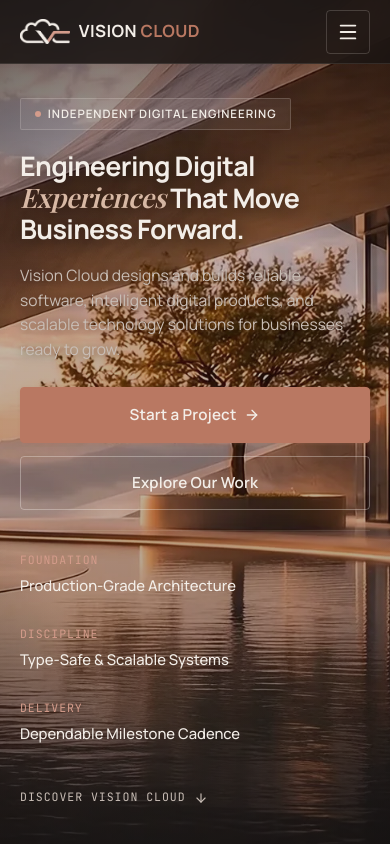
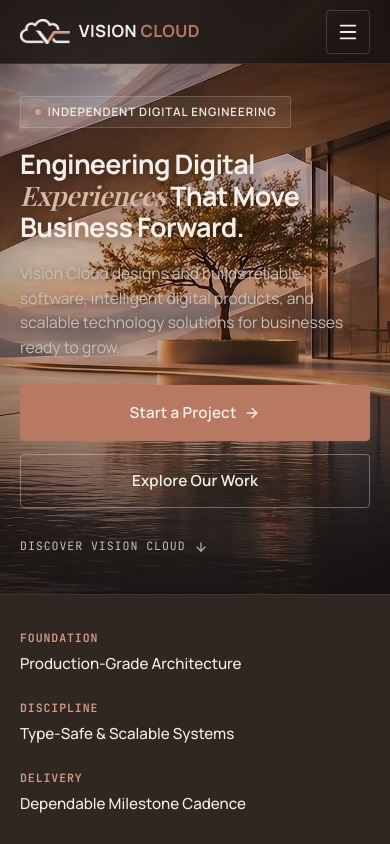
Before and after one commit to vignesh0071/vision-cloud, a React (Vite) app: page / in a window 390 px wide. Shown: the top 844 px of the page. Built offline with nearby package versions, Linux system fonts and the light colour scheme; a web font is replaced by a local one.

Commit message:
fix(layout): resolve hero gaps, reveal invisible content, separate feature strip, and fix mobile drawer overflow

```diff
--- a/src/pages/Home.tsx
+++ b/src/pages/Home.tsx
@@ -54,7 +54,7 @@ export const Home: React.FC = () => {
 
   const handleScrollToNext = (e: React.MouseEvent) => {
     e.preventDefault();
-    const target = document.getElementById('section-intro');
+    const target = document.getElementById('section-features') || document.getElementById('section-intro');
     if (target) {
       target.scrollIntoView({ behavior: 'smooth' });
     }
@@ -108,29 +108,12 @@ export const Home: React.FC = () => {
                   </div>
                 </Reveal>
 
-                <Reveal delayMs={500}>
-                  <div className="hero-specs-bar">
-                    <div className="hero-spec-item">
-                      <span className="hero-spec-item__label">FOUNDATION</span>
-                      <span className="hero-spec-item__value">Production-Grade Architecture</span>
-                    </div>
-                    <div className="hero-spec-item">
-                      <span className="hero-spec-item__label">DISCIPLINE</span>
-                      <span className="hero-spec-item__value">Type-Safe & Scalable Systems</span>
-                    </div>
-                    <div className="hero-spec-item">
-                      <span className="hero-spec-item__label">DELIVERY</span>
-                      <span className="hero-spec-item__value">Dependable Milestone Cadence</span>
-                    </div>
-                  </div>
-                </Reveal>
-
                 <div className="hero-scroll-cue-wrapper">
                   <a
-                    href="#section-intro"
+                    href="#section-features"
                     onClick={handleScrollToNext}
                     className="hero-scroll-cue"
-                    aria-label="Scroll to introduction"
+                    aria-label="Scroll to core engineering capabilities"
                   >
                     <span>DISCOVER VISION CLOUD</span>
                     <ArrowDown size={14} />
@@ -140,6 +123,28 @@ export const Home: React.FC = () => {
             </Container>
           </div>
         </CinematicVideoBackground>
+      </section>
+
+      {/* SECTION B: CORE ENGINEERING PILLARS (DISTINCT FEATURE STRIP SECTION) */}
+      <section id="section-features" className="features-specs-section" aria-label="Core Engineering Pillars">
+        <Container>
+          <Reveal delayMs={100}>
+            <div className="hero-specs-bar">
+              <div className="hero-spec-item">
+                <span className="hero-spec-item__label">FOUNDATION</span>
+                <span className="hero-spec-item__value">Production-Grade Architecture</span>
+              </div>
+              <div className="hero-spec-item">
+                <span className="hero-spec-item__label">DISCIPLINE</span>
+                <span className="hero-spec-item__value">Type-Safe & Scalable Systems</span>
+              </div>
+              <div className="hero-spec-item">
+                <span className="hero-spec-item__label">DELIVERY</span>
+                <span className="hero-spec-item__value">Dependable Milestone Cadence</span>
+              </div>
+            </div>
+          </Reveal>
+        </Container>
       </section>
 
       {/* SECTION B: INTRODUCTION (REFINED SPLIT EDITORIAL) */}
--- a/src/styles/components.css
+++ b/src/styles/components.css
@@ -406,13 +406,20 @@
   z-index: 2000;
   opacity: 0;
   visibility: hidden;
+  pointer-events: none;
+  overflow: hidden;
   transition: opacity var(--transition-base), visibility var(--transition-base);
   cursor: pointer;
+}
+
+.mobile-drawer:not(.is-open) {
+  display: none !important;
 }
 
 .mobile-drawer.is-open {
   opacity: 1;
   visibility: visible;
+  pointer-events: auto;
 }
 
 @media (min-width: 960px) {
@@ -583,10 +590,26 @@
 /* ---------- HERO SECTION ---------- */
 .hero-viewport {
   position: relative;
-  min-height: 100dvh;
-  min-height: 100vh;
+  min-height: calc(100vh - 80px);
+  min-height: calc(100dvh - 80px);
   display: flex;
   flex-direction: column;
+  background-color: var(--color-mocha-cinema);
+  width: 100%;
+}
+
+.hero-video-bg {
+  flex: 1;
+  display: flex;
+  flex-direction: column;
+  width: 100%;
+}
+
+.hero-video-bg .cinematic-video__content {
+  flex: 1;
+  display: flex;
+  flex-direction: column;
+  width: 100%;
 }
 
 .hero-section {
@@ -594,9 +617,10 @@
   flex: 1;
   display: flex;
   align-items: center;
-  padding-top: calc(var(--header-height) + 1.25rem);
-  padding-bottom: clamp(2.5rem, 5vw, 4.5rem);
+  padding-top: calc(var(--header-height) + 1.5rem);
+  padding-bottom: clamp(2.5rem, 4vw, 3.5rem);
   color: var(--color-warm-ivory);
+  width: 100%;
 }
 
 .hero-section__content {
@@ -628,51 +652,12 @@
   flex-wrap: wrap;
   align-items: center;
   gap: 0.85rem;
-  margin-bottom: clamp(2rem, 4vw, 3.5rem);
-}
-
-.hero-specs-bar {
-  display: grid;
-  grid-template-columns: 1fr;
-  gap: 1.25rem;
-  padding-top: 1.75rem;
-  border-top: 1px solid var(--border-inverse-subtle);
-}
-
-.hero-specs-bar > * {
-  min-width: 0;
-}
-
-@media (min-width: 640px) {
-  .hero-specs-bar {
-    grid-template-columns: repeat(3, 1fr);
-  }
-}
-
-.hero-spec-item {
-  min-width: 0;
-  overflow-wrap: break-word;
-}
-
-.hero-spec-item__label {
-  display: block;
-  font-family: var(--font-mono);
-  font-size: 0.725rem;
-  letter-spacing: 0.08em;
-  color: var(--color-terracotta-soft);
-  margin-bottom: 0.35rem;
-  text-transform: uppercase;
-}
-
-.hero-spec-item__value {
-  font-size: 0.95rem;
-  font-weight: 500;
-  color: var(--color-warm-ivory);
+  margin-bottom: clamp(1.75rem, 3vw, 2.25rem);
 }
 
 /* Scroll indicator */
 .hero-scroll-cue-wrapper {
-  margin-top: clamp(1.75rem, 3.5vw, 2.5rem);
+  margin-top: clamp(1.25rem, 2.5vw, 2rem);
 }
 
 .hero-scroll-cue {
@@ -690,45 +675,97 @@
   color: var(--color-warm-ivory);
 }
 
+/* ---------- DISTINCT FEATURES & PILLARS SECTION ---------- */
+.features-specs-section {
+  position: relative;
+  background-color: var(--color-mocha);
+  border-top: 1px solid rgba(243, 238, 232, 0.08);
+  border-bottom: 1px solid rgba(48, 39, 34, 0.15);
+  padding: clamp(2rem, 3.5vw, 2.75rem) 0;
+  color: var(--color-warm-ivory);
+  width: 100%;
+}
+
+.hero-specs-bar {
+  display: grid;
+  grid-template-columns: 1fr;
+  gap: 1.25rem;
+  width: 100%;
+}
+
+.hero-specs-bar > * {
+  min-width: 0;
+}
+
+@media (min-width: 640px) {
+  .hero-specs-bar {
+    grid-template-columns: repeat(3, 1fr);
+    gap: clamp(1.5rem, 3vw, 2.5rem);
+  }
+}
+
+.hero-spec-item {
+  min-width: 0;
+  overflow-wrap: break-word;
+}
+
+.hero-spec-item__label {
+  display: block;
+  font-family: var(--font-mono);
+  font-size: 0.725rem;
+  letter-spacing: 0.08em;
+  color: var(--color-terracotta-soft);
+  margin-bottom: 0.35rem;
+  text-transform: uppercase;
+  font-weight: 600;
+}
+
+.hero-spec-item__value {
+  font-size: 0.95rem;
+  font-weight: 500;
+  color: var(--color-warm-ivory);
+  line-height: 1.42;
+}
+
 /* Mobile Hero Refinements (<= 767px) */
 @media (max-width: 767px) {
   .hero-viewport {
     min-height: auto;
     display: block;
+    background-color: var(--color-mocha-cinema);
   }
 
   .hero-section {
     min-height: auto;
     display: block;
-    /* Account for mobile header height (64px) + 34px comfortable spacing (28px to 36px spec) */
-    padding-top: calc(var(--header-height) + 34px);
-    padding-bottom: 2.75rem;
+    padding-top: calc(var(--header-height) + 32px);
+    padding-bottom: 32px;
   }
 
   .hero-section__eyebrow {
-    margin-bottom: 20px; /* 16px to 20px spec */
+    margin-bottom: 20px;
   }
 
   .hero-section__title {
     font-size: clamp(1.68rem, 6vw + 0.2rem, 2.35rem);
-    line-height: 1.18; /* 1.15 to 1.2 spec */
+    line-height: 1.18;
     letter-spacing: -0.025em;
-    margin-bottom: 18px; /* 16px to 20px spec */
+    margin-bottom: 18px;
     text-wrap: balance;
   }
 
   .hero-section__description {
     font-size: 0.975rem;
-    line-height: 1.58; /* 1.5 to 1.6 comfortable line height */
-    margin-bottom: 26px; /* 24px to 28px spec to primary CTA */
+    line-height: 1.58;
+    margin-bottom: 26px;
     max-width: 100%;
   }
 
   .hero-section__cta-group {
     flex-direction: column;
     width: 100%;
-    gap: 13px; /* 12px to 14px between stacked buttons spec */
-    margin-bottom: 20px; /* 20px margin-bottom + 20px specs padding-top = 40px gap (36px to 44px spec) */
+    gap: 13px;
+    margin-bottom: 24px;
   }
 
   .hero-section__cta-group .btn {
@@ -744,7 +781,6 @@
     border-radius: var(--radius-sm);
   }
 
-  /* Primary CTA: approx 56px height, muted terracotta #B97862 */
   .hero-section__cta-group .btn:first-child,
   .hero-section__cta-group .btn--terracotta {
     min-height: 56px;
@@ -754,7 +790,6 @@
     border-color: var(--color-terracotta);
   }
 
-  /* Secondary CTA: approx 54px height, transparent with subtle light border */
   .hero-section__cta-group .btn:nth-child(2),
   .hero-section__cta-group .btn--outline-inverse {
     min-height: 54px;
@@ -764,36 +799,46 @@
     border-color: rgba(243, 238, 232, 0.35);
   }
 
-  .hero-specs-bar {
-    border-top: 1px solid var(--border-inverse-subtle);
-    padding-top: 20px; /* Total 40px separation from secondary button */
-    gap: 26px; /* 24px to 28px spacing between feature items spec */
+  .hero-scroll-cue-wrapper {
+    margin-top: 20px;
+    padding-bottom: 0.25rem;
   }
 
-  .hero-spec-item__label {
+  .features-specs-section {
+    padding-top: 34px;
+    padding-bottom: 28px;
+    background-color: var(--color-mocha);
+    border-top: 1px solid rgba(243, 238, 232, 0.08);
+    border-bottom: 1px solid rgba(48, 39, 34, 0.15);
+  }
+
+  .features-specs-section .hero-specs-bar {
+    display: grid;
+    grid-template-columns: 1fr;
+    gap: 22px;
+  }
+
+  .features-specs-section .hero-spec-item__label {
     font-size: 0.72rem;
     letter-spacing: 0.08em;
-    margin-bottom: 4px; /* Avoid excessive vertical gap between label and description */
+    margin-bottom: 4px;
     text-transform: uppercase;
+    color: var(--color-terracotta-soft);
   }
 
-  .hero-spec-item__value {
-    font-size: 0.925rem;
+  .features-specs-section .hero-spec-item__value {
+    font-size: 0.95rem;
+    font-weight: 500;
+    color: var(--color-warm-ivory);
     line-height: 1.42;
-  }
-
-  .hero-scroll-cue-wrapper {
-    margin-top: 36px; /* Clear separation from the final feature item */
-    padding-bottom: 0.75rem;
   }
 }
 
 /* Extra small mobile screens (320px - 374px) */
 @media (max-width: 374px) {
   .hero-section {
-    /* Maintain at least 24px of comfortable spacing below mobile header */
     padding-top: calc(var(--header-height) + 26px);
-    padding-bottom: 2rem;
+    padding-bottom: 26px;
   }
 
   .hero-section__eyebrow {
@@ -831,13 +876,21 @@
     font-size: 0.9rem;
   }
 
-  .hero-specs-bar {
-    padding-top: 18px;
-    gap: 24px; /* 24px between items */
+  .hero-scroll-cue-wrapper {
+    margin-top: 16px;
   }
 
-  .hero-scroll-cue-wrapper {
-    margin-top: 30px;
+  .features-specs-section {
+    padding-top: 28px;
+    padding-bottom: 24px;
+  }
+
+  .features-specs-section .hero-specs-bar {
+    gap: 20px;
+  }
+
+  .features-specs-section .hero-spec-item__value {
+    font-size: 0.9rem;
   }
 }
 
@@ -982,7 +1035,7 @@
   }
 }
 
-@media (min-width: 1024px) {
+@media (min-width: 960px) {
   .footer-grid {
     grid-template-columns: 1.6fr 1fr 1fr 1fr;
   }
--- a/src/styles/layout.css
+++ b/src/styles/layout.css
@@ -1,6 +1,30 @@
 /* ==========================================================================
    VISION CLOUD — ARCHITECTURAL LAYOUT & GRIDS
    ========================================================================== */
+
+.vision-cloud-application {
+  min-height: 100vh;
+  min-height: 100dvh;
+  display: flex;
+  flex-direction: column;
+  width: 100%;
+  overflow-x: hidden;
+  background-color: var(--color-mocha);
+}
+
+main#main-content {
+  flex: 1;
+  width: 100%;
+  display: flex;
+  flex-direction: column;
+}
+
+.page-home {
+  flex: 1;
+  width: 100%;
+  display: flex;
+  flex-direction: column;
+}
 
 .container {
   width: 100%;
```
Also changed, not shown: src/components/animation/Reveal.tsx (+17 -1 lines).
